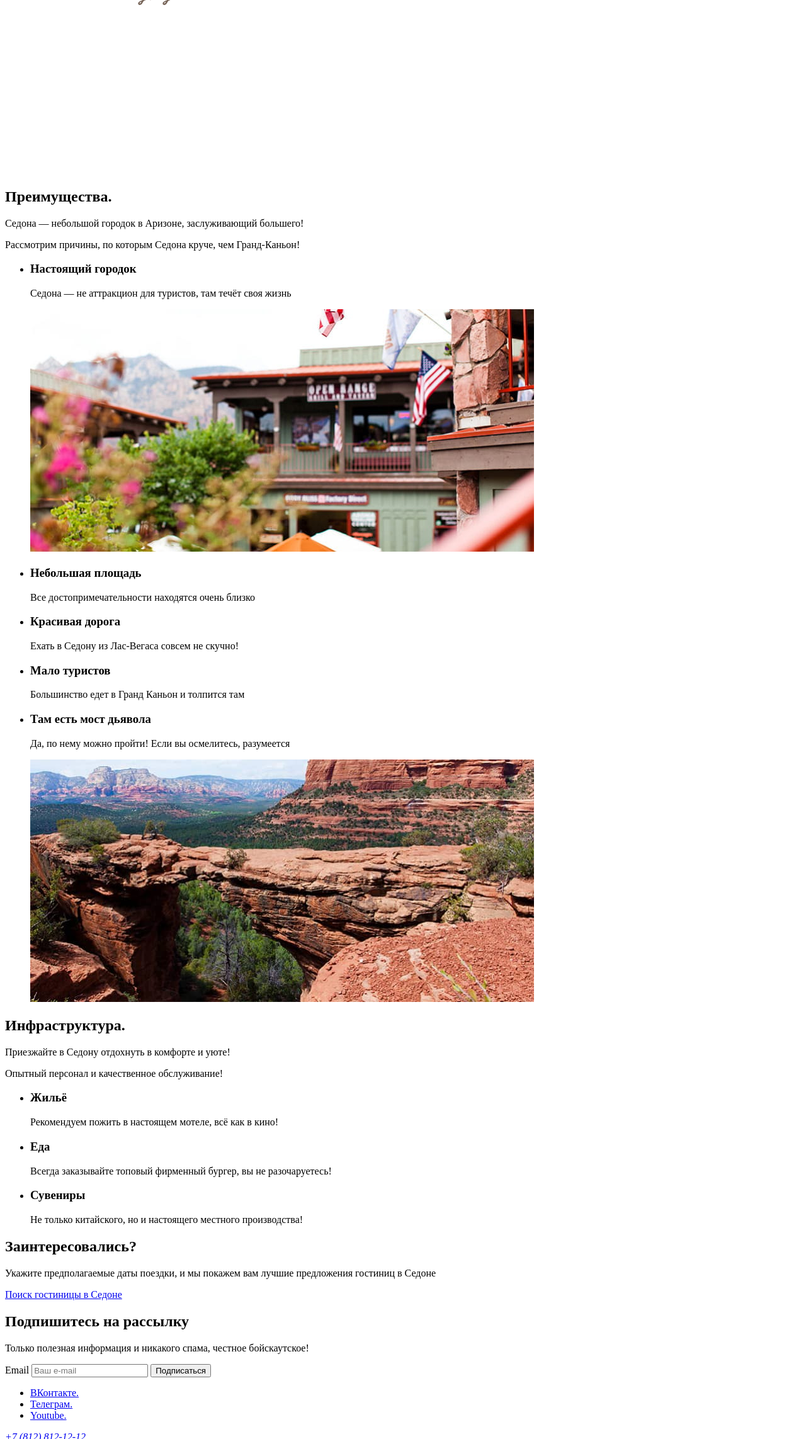
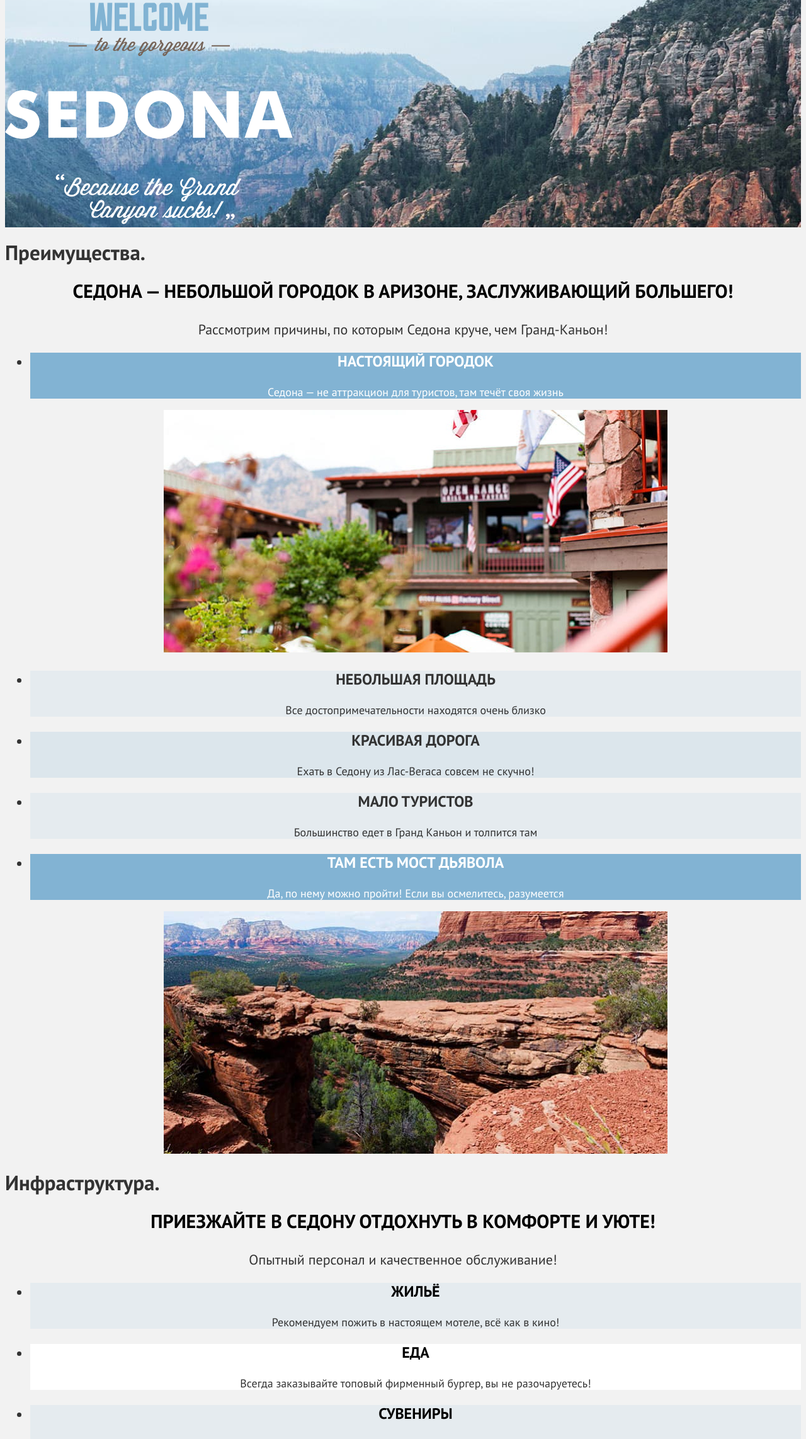
Before and after one commit to htmlacademy-htmlcss/2422439-sedona-39, a website: page index.html in a window 1280 px wide. Shown: the part 382-2667 px from the top of the page at 63% size. Drawn offline with Linux system fonts and the light colour scheme.

Commit message:
4.22. Базовая стилизация всех страниц

```diff
--- a/index.html
+++ b/index.html
@@ -4,6 +4,7 @@
     <meta charset="utf-8">
     <meta name="viewport" content="width=device-width, initial-scale=1">
     <title>HTML Academy: Седона</title>
+    <link rel="stylesheet" href="styles/styles.css">
   </head>
   <body>
     <header class="page-header" data-test="header">
@@ -30,7 +31,7 @@
           </li>
           <li class="navigation-actions-item">
             <a class="navigation-actions-link" href="#">
-              <span class="visually-hidden">Избранное.</span>
+              <span class="visually-hidden">Избранное</span>
               <span class="actions-badge">12</span>
             </a>
           </li>
@@ -49,36 +50,36 @@
         <p class="advantages-text">Рассмотрим причины, по которым Седона круче, чем Гранд-Каньон!</p>
         <ul class="advantages-list">
           <li class="advantages-item advantages-item-wide">
-            <div class="advantages-card">
+            <div class="advantages-card color-primary">
               <h3 class="advantages-card-title">Настоящий городок</h3>
               <p class="advantages-card-description">Седона — не аттракцион для туристов, там течёт своя жизнь</p>
             </div>
-            <img class="advantages-img" src="images/genuine-city.jpg" width="800" height="385" alt="Дом на фоне гор.">
+            <img class="advantages-img" src="images/genuine-city.jpg" width="800" height="385" alt="Дом на фоне гор">
           </li>
           <li class="advantages-item">
-            <div class="advantages-card">
+            <div class="advantages-card color-first">
               <h3 class="advantages-card-title">Небольшая площадь</h3>
               <p class="advantages-card-description">Все достопримечательности находятся очень близко</p>
             </div>
           </li>
           <li class="advantages-item">
-            <div class="advantages-card">
+            <div class="advantages-card color-second">
               <h3 class="advantages-card-title">Красивая дорога</h3>
               <p class="advantages-card-description">Ехать в Седону из Лас-Вегаса совсем не скучно!</p>
             </div>
           </li>
           <li class="advantages-item">
-            <div class="advantages-card">
+            <div class="advantages-card color-first">
               <h3 class="advantages-card-title">Мало туристов</h3>
               <p class="advantages-card-description">Большинство едет в Гранд Каньон и толпится там</p>
             </div>
           </li>
           <li class="advantages-item advantages-item-wide">
-            <div class="advantages-card">
+            <div class="advantages-card color-primary">
               <h3 class="advantages-card-title">Там есть мост дьявола</h3>
               <p class="advantages-card-description">Да, по нему можно пройти! Если вы осмелитесь, разумеется</p>
             </div>
-            <img class="advantages-img" src="images/devil-bridge.jpg" width="800" height="385" alt="Мост дьявола.">
+            <img class="advantages-img" src="images/devil-bridge.jpg" width="800" height="385" alt="Мост дьявола">
           </li>
         </ul>
       </section>
@@ -89,15 +90,15 @@
           <p class="infrastructure-lead-text">Опытный персонал и качественное обслуживание!</p>
         </header>
         <ul class="infrastructure-list">
-          <li class="infrastructure-item">
+          <li class="infrastructure-item color-first">
             <h3 class="infrastructure-title">Жильё</h3>
             <p class="infrastructure-description">Рекомендуем пожить в настоящем мотеле, всё как в кино!</p>
           </li>
-          <li class="infrastructure-item">
+          <li class="infrastructure-item color-base">
             <h3 class="infrastructure-title">Еда</h3>
             <p class="infrastructure-description">Всегда заказывайте топовый фирменный бургер, вы не разочаруетесь!</p>
           </li>
-          <li class="infrastructure-item">
+          <li class="infrastructure-item color-first">
             <h3 class="infrastructure-title">Сувениры</h3>
             <p class="infrastructure-description">Не только китайского, но и настоящего местного производства!</p>
           </li>
@@ -106,9 +107,9 @@
       <section class="search" data-test="search">
         <h2 class="search-title title-h2">Заинтересовались?</h2>
         <p class="search-text">Укажите предполагаемые даты поездки, и мы покажем вам лучшие предложения гостиниц в Седоне</p>
-        <a class="search-hotels-button button button-primary" href="#">Поиск гостиницы в Седоне</a>
+        <a class="search-hotels-button button button-primary" href="catalog.html">Поиск гостиницы в Седоне</a>
       </section>
-      <section class="subscribe" data-test="subscribe">
+      <section class="subscribe subscribe-index" data-test="subscribe">
         <h2 class="subscribe-title title-h2">Подпишитесь на рассылку</h2>
         <p class="subscribe-text">Только полезная информация и никакого спама, честное бойскаутское!</p>
         <form class="subscribe-form" action="https://echo.htmlacademy.ru/" method="post">
@@ -140,7 +141,7 @@
         <a class="contacts-phone" href="tel:+78128121212">+7 (812) 812-12-12</a>
       </address>
       <a class="copyright" href="https://htmlacademy.ru/">
-        <img class="copyright-logo" src="images/logo_htmlacademy.svg" width="115" height="33" alt="Логотип html academy">
+        <span class="visually-hidden">Логотип html academy</span>
       </a>
     </footer>
   </body>
--- /dev/null
+++ b/styles/styles.css
@@ -0,0 +1,295 @@
+@font-face {
+  font-family: "PT Sans";
+  src: url("../fonts/ptsans-400.woff2") format("woff2");
+  font-weight: 400;
+  font-style: normal;
+  font-display: swap;
+}
+
+@font-face {
+  font-family: "PT Sans";
+  src: url("../fonts/ptsans-700.woff2") format("woff2");
+  font-weight: 700;
+  font-style: normal;
+  font-display: swap;
+}
+
+*,
+*::before,
+*::after {
+  box-sizing: border-box;
+}
+
+body {
+  font-family: "PT Sans", "Arial", sans-serif;
+  font-size: 22px;
+  line-height: 26px;
+  font-weight: 400;
+  font-style: normal;
+  color:#333333;
+  background-color: #F2F2F2;
+}
+
+img {
+  max-width: 100%;
+  height: auto;
+  object-fit: contain;
+}
+
+.button {
+  font-size: 16px;
+  line-height: 20px;
+  font-weight: 700;
+  text-align: center;
+  color: #ffffff;
+  text-transform: uppercase;
+  text-decoration: none;
+}
+
+.button-primary {
+  background-color: #756157;
+}
+
+.button-secondary {
+  background-color: #82B3D3;
+}
+
+.button-selected {
+  background-color: #7DB54F;
+}
+
+.search-hotels-button {
+  text-align: center;
+}
+
+/* Header */
+
+.page-header {
+  color: #000000;
+  background-color: #ffffff;
+}
+
+.navigation-link {
+  font-size: 20px;
+  line-height: 24px;
+  font-weight: 700;
+  text-decoration: none;
+  color: inherit;
+}
+
+.navigation-actions-link {
+  text-decoration: none;
+  color: inherit;
+}
+
+.actions-badge {
+  font-size: 10px;
+  line-height: 10px;
+  text-align: center;
+  background-color: #7DB54F;
+}
+
+/*.main-index {
+  background-color: #ffffff;
+  text-align: center;
+}*/
+
+/* Hero */
+
+.hero {
+  background-color: #ffffff;
+  background-image: url("../images/hero-background.jpg");
+  background-size: 100% auto;
+  background-repeat: no-repeat;
+}
+
+.title-h2 {
+  font-size: 30px;
+  line-height: 36px;
+  font-weight: 700;
+  text-transform: uppercase;
+  color: #000000;
+  text-align: center;
+}
+
+/* Advantages */
+
+.advantages-text {
+  text-align: center;
+}
+
+.advantages-list {
+  text-align: center;
+}
+
+.color-primary {
+  color: #ffffff;
+  background-color: rgba(130, 179, 211, 1);
+}
+
+.color-first {
+  background-color: rgba(131, 179, 211, 0.12);
+}
+
+.color-second {
+  background-color: rgba(131, 179, 211, 0.2);
+}
+
+.color-base {
+  background-color: #ffffff;
+}
+
+.advantages-card-title {
+  font-size: 24px;
+  line-height: 28px;
+  font-weight: 700;
+  text-transform: uppercase;
+}
+
+.advantages-card-description {
+  font-size: 18px;
+  line-height: 21px;
+}
+
+/* Infrastructure */
+
+.infrastructure-lead-text {
+  text-align: center;
+}
+
+.infrastructure-list {
+  text-align: center;
+}
+
+.infrastructure-title {
+  font-size: 24px;
+  line-height: 28px;
+  font-weight: 700;
+  text-transform: uppercase;
+  color: #000000;
+}
+
+.infrastructure-description {
+  font-size: 18px;
+  line-height: 21px;
+}
+
+/* search */
+
+.search {
+  text-align: center;
+}
+
+/* Subscribe */
+
+.subscribe {
+  text-align: center;
+}
+
+.subscribe-index {
+  background-image: url("../images/subscribe-background.jpg");
+  background-size: cover;
+  background-color: #E5E5E5;
+  background-repeat: no-repeat;
+}
+
+/* Footer */
+
+.page-footer {
+  background-color: #ffffff;
+}
+
+.social-link {
+  text-decoration: none;
+  color: #000000;
+}
+
+.contacts-phone {
+  font-size: 40px;
+  line-height: 40px;
+  color: #000000;
+  font-style: normal;
+  text-decoration: none;
+}
+
+.copyright {
+  text-decoration: none;
+  color: #000000;
+}
+
+/* Catalog */
+
+.main-inner {
+  background-color: #ffffff;
+}
+
+.sorting-container {
+  background-image: url("../images/catalog-background.jpg");
+  background-size: cover;
+  color: #ffffff;
+  background-color: #756157;
+  background-repeat: no-repeat;
+}
+
+.catalog-inner-title {
+  font-size: 60px;
+  line-height: 78px;
+  font-weight: 700;
+}
+
+.breadcrumbs {
+  font-size: 16px;
+  line-height: 21px;
+  color: #ffffff;
+
+}
+
+.breadcrumbs-link {
+  text-decoration: none;
+  color: inherit;
+}
+
+.filter-title {
+  font-size: 20px;
+  line-height: 24px;
+  font-weight: 700;
+}
+
+.filter-list {
+  font-size: 18px;
+  line-height: 23px;
+}
+
+.product-card-link {
+  text-decoration: none;
+}
+
+.product-card-title {
+  font-size: 24px;
+  line-height: 28px;
+  font-weight: 700;
+  color: #000000;
+}
+
+.product-card-text {
+  font-size: 18px;
+  line-height: 21px;
+}
+
+.pagination-link {
+  font-size: 20px;
+  line-height: 36px;
+  text-decoration: none;
+  color: #ffffff;
+  background-color: #82B3D3;
+}
+
+.pagination-current {
+  color: #000000;
+  background-color: #F2F2F2;
+}
+
+.pagination-prev {
+  color: #000000;
+  background-color: #ffffff;
+}
```
Also changed, not shown: catalog.html (+36 -25 lines), images/hero-background-1.jpg (added).
